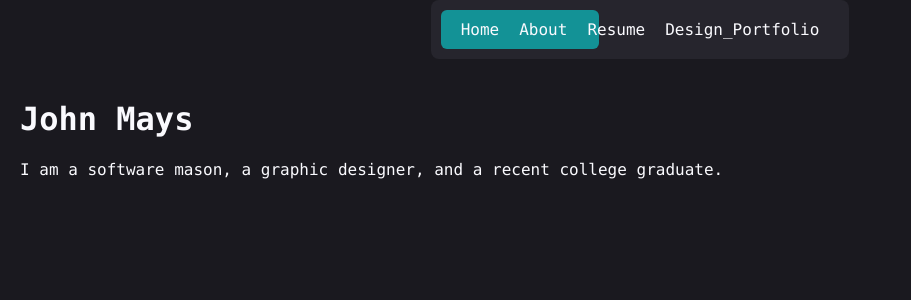
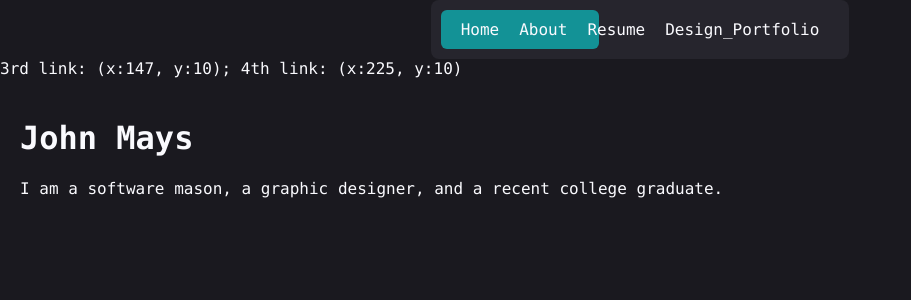
Before and after one commit to johnmays/johnmays.github.io, a React (Create React App) app: page / in a window 1280 px wide. Shown: the top 300 px of the page, without its empty margins (0-911 px from the left). Built offline with nearby package versions, Linux system fonts and the light colour scheme.

Commit message:
successful retrieval of element widths achieved

```diff
--- a/src/Components/CenteredNavBar.js
+++ b/src/Components/CenteredNavBar.js
@@ -1,11 +1,38 @@
+import { useRef, useState, useEffect } from "react"
 import { Link } from "react-router-dom"
 
 export default function CenteredNavBar() {
-    return <nav className="navbar">
-        <Link to='/home' className="nav-link">Home</Link>
-        <Link to='/about' className="nav-link">About</Link>
-        <Link to='/resume' className="nav-link">Resume</Link>
-        <Link to='/designportfolio' className="nav-link">Design_Portfolio</Link>
-        <div className="hover-selector"></div>
-    </nav>
+    const link_ref_3 = useRef(null);
+    const link_ref_4 = useRef(null);
+    const [position_link_3, setPosition_3] = useState({ x: 0, y: 0 });
+    const [position_link_4, setPosition_4] = useState({ x: 0, y: 0 });
+
+    useEffect(() => {
+      function handleResize() {
+        const x_3 = link_ref_3.current.offsetLeft;
+        const y_3 = link_ref_3.current.offsetTop;
+        setPosition_3({ x_3, y_3 });
+        const x_4 = link_ref_4.current.offsetLeft;
+        const y_4 = link_ref_4.current.offsetTop;
+        setPosition_4({ x_4, y_4 });
+      }
+
+      handleResize();
+      window.addEventListener("resize", handleResize);
+      return () => window.removeEventListener("resize", handleResize);
+    },
+    [link_ref_3, link_ref_4]);
+
+    return (
+    <div>
+        <nav className="navbar">
+            <Link to='/home' className="nav-link">Home</Link>
+            <Link to='/about' className="nav-link">About</Link>
+            <Link to='/resume' className="nav-link" ref={link_ref_3}>Resume</Link>
+            <Link to='/designportfolio' className="nav-link" ref={link_ref_4}>Design_Portfolio</Link>
+            <div className="hover-selector"></div>
+        </nav>
+        <div>3rd link: (x:{ position_link_3.x_3 }, y:{ position_link_3.y_3}); 4th link: (x:{ position_link_4.x_4 }, y:{ position_link_4.y_4})</div>
+    </div>
+    )
 }
```
